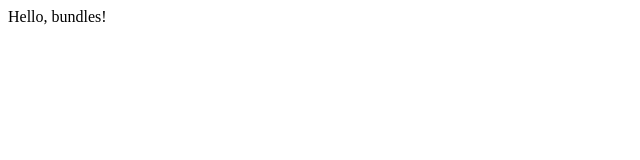
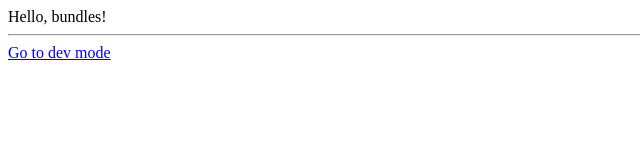
Before and after one commit to donkeybanana/steal-bundles, a website: page prod.html in a window 1280 px wide. Shown: the whole page, without its empty margins (0-640 px from the left). Drawn offline with nearby package versions, Linux system fonts and the light colour scheme.

Commit message:
feat: links between dev and prod pages

```diff
--- a/prod.html
+++ b/prod.html
@@ -2,6 +2,8 @@
 <html>
   <body>
     <div id="root"></div>
+    <hr />
+    <a href="/">Go to dev mode</div>
     <script src="./dist/steal.production.js" main></script>
   </body>
 </html>
```
Also changed, not shown: index.html (+2 -0 lines).
